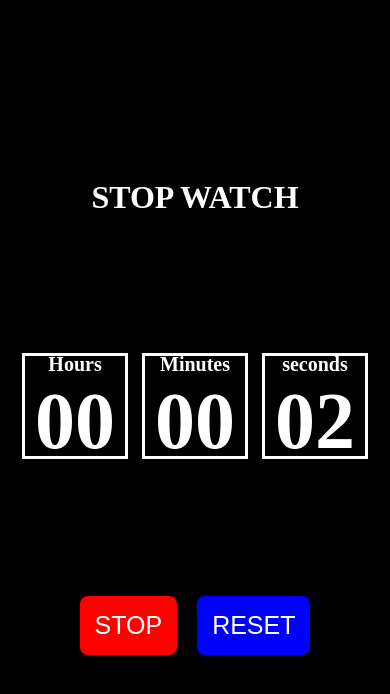
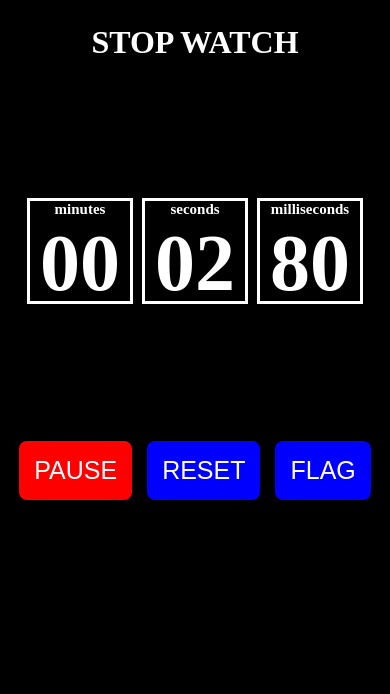
Before and after one commit to Ododahdavid/Stopwach, a plain HTML site: page index.html in a window 390 px wide. Both pictures are taken after a click on the button "START". Drawn offline with Linux system fonts and the light colour scheme.

Commit message:
Add files via upload

```diff
--- a/index.html
+++ b/index.html
@@ -12,17 +12,20 @@
 
     <div class="clockFrame">
 
-        <div class="hours"></div>
-        <div class="Minutes"></div>
+        <div class="minutes"></div>
         <div class="seconds"></div>
+        <div class="milliseconds"></div>
 
     </div>
 
     <div class="buttonWrapper">
         <button id="powerButton" type="button">START</button>
         <button id="resetButton" type="button">RESET</button>
+        <button id="flagButton" class="flagButton" type="button">FLAG</button>
     </div>
+    <div class="flaggedTimeContainer">
 
+    </div>
 
     <script src="./script.js"></script>
 </body>
--- a/script.js
+++ b/script.js
@@ -1,66 +1,143 @@
 
 
-let hours = document.querySelector('.hours');
-let minutes = document.querySelector('.Minutes');
+// let minutes = document.querySelector('.minutes');
+// let seconds = document.querySelector('.seconds');
+// let milliseconds = document.querySelector('.milliseconds');
+// let powerButton = document.querySelector('#powerButton');
+// let resetButton = document.querySelector('#resetButton');
+// let clickCount = 0;
+// let timer;
+
+// minutes.textContent = '00';
+// seconds.textContent = '00';
+// milliseconds.textContent = '00';
+
+// function startTimer() {
+//     timer = setInterval(function () {
+//         let mil = parseInt(milliseconds.textContent);
+//         let sec = parseInt(seconds.textContent);
+//         let min = parseInt(minutes.textContent);
+
+//         mil++;
+//         if (mil >= 100) {
+//             mil = 0;
+//             sec++;
+//         }
+//         if (sec >= 60) {
+//             sec = 0;
+//             min++;
+//         }
+
+//         // Pad the numbers with leading zeros
+//         milliseconds.textContent = String(mil).padStart(2, '0');
+//         seconds.textContent = String(sec).padStart(2, '0');
+//         minutes.textContent = String(min).padStart(2, '0');
+//     }, 1)
+
+// }
+// powerButton.addEventListener('click', function () {
+//     powerButton.textContent = "STOP"
+//     clickCount++;
+//     if (clickCount === 1) {
+
+//         startTimer();
+//         powerButton.classList.add("stopButton")
+
+//     }
+//     if (clickCount === 2) {
+//         clickCount = 0;
+//         powerButton.textContent = "START"
+//         powerButton.classList.remove("stopButton")
+//         clearInterval(timer);
+//     }
+// });
+
+// resetButton.addEventListener('click', function () {
+//     milliseconds.textContent = '00';
+//     seconds.textContent = '00';
+//     minutes.textContent = '00';
+
+//     clearInterval(timer);
+//     clickCount = 0;
+//     powerButton.textContent = "START"
+//     powerButton.classList.remove("stopButton")
+
+
+// })
+
+let minutes = document.querySelector('.minutes');
 let seconds = document.querySelector('.seconds');
+let milliseconds = document.querySelector('.milliseconds');
 let powerButton = document.querySelector('#powerButton');
 let resetButton = document.querySelector('#resetButton');
 let clickCount = 0;
 let timer;
+let startTime;
+let elapsedTime = 0;
+let flagButton = document.querySelector('#flagButton');
+let flaggedTimeContainer = document.querySelector('.flaggedTimeContainer');
 
-hours.textContent = '00';
 minutes.textContent = '00';
 seconds.textContent = '00';
+milliseconds.textContent = '00';
 
 function startTimer() {
+    startTime = Date.now() - elapsedTime;
     timer = setInterval(function () {
-        let sec = parseInt(seconds.textContent);
-        let min = parseInt(minutes.textContent);
-        let hr = parseInt(hours.textContent);
+        elapsedTime = Date.now() - startTime;
 
-        sec++;
-        if (sec >= 60) {
-            sec = 0;
-            min++;
-        }
-        if (min >= 60) {
-            min = 0;
-            hr++;
-        }
+        let mil = Math.floor((elapsedTime % 1000) / 10);
+        let sec = Math.floor((elapsedTime / 1000) % 60);
+        let min = Math.floor((elapsedTime / 1000 / 60) % 60);
 
         // Pad the numbers with leading zeros
+        milliseconds.textContent = String(mil).padStart(2, '0');
         seconds.textContent = String(sec).padStart(2, '0');
         minutes.textContent = String(min).padStart(2, '0');
-        hours.textContent = String(hr).padStart(2, '0');
-    }, 1000)
+    }, 10); // Update every 10 milliseconds for smoother display
+}
 
-}
+
 powerButton.addEventListener('click', function () {
-    powerButton.textContent = "STOP"
+    flagButton.style.display = 'block';
     clickCount++;
-    if (clickCount === 1) {
-
+    if (clickCount % 2 !== 0) {
+        powerButton.textContent = "PAUSE";
         startTimer();
-        powerButton.classList.add("stopButton")
-
-    }
-    if (clickCount === 2) {
-        clickCount = 0;
-        powerButton.textContent = "START"
-        powerButton.classList.remove("stopButton")
+        powerButton.classList.add("stopButton");
+    } else {
+        powerButton.textContent = "RESUME";
+        powerButton.classList.remove("stopButton");
         clearInterval(timer);
     }
 });
 
 resetButton.addEventListener('click', function () {
-    hours.textContent = '00';
+    milliseconds.textContent = '00';
+    seconds.textContent = '00';
     minutes.textContent = '00';
-    seconds.textContent = '00';
 
     clearInterval(timer);
     clickCount = 0;
+    elapsedTime = 0;
     powerButton.textContent = "START"
     powerButton.classList.remove("stopButton")
 
+    flagButton.style.display = 'none';
+    flaggedTimeContainer.innerHTML = "";
+})
 
-})
+flagButton.addEventListener('click', function(){
+    let flaggedTimeElement = document.createElement("div");
+    flaggedTimeContainer.setAttribute("style", "outline: solid white 2px");
+    flaggedTimeElement.style.width = "100%";
+    flaggedTimeElement.style.height = "40px";
+    flaggedTimeElement.style.textAlign = "center";
+    flaggedTimeElement.style.color = "white";
+    flaggedTimeElement.style.display = "flex";
+    flaggedTimeElement.style.justifyContent = "center";
+    flaggedTimeElement.style.alignItems = "center";
+    flaggedTimeElement.textContent = `${minutes.textContent}:${seconds.textContent}:${milliseconds.textContent}`;
+    flaggedTimeContainer.appendChild(flaggedTimeElement);
+
+});
--- a/styles.css
+++ b/styles.css
@@ -29,11 +29,11 @@ body{
     justify-content: center;
     align-items: center;
     /* outline: solid 1px; */
-    gap: 20px;
+    gap: 15px;
 }
 
 
-.hours, .Minutes, .seconds{
+.minutes, .seconds, .milliseconds{
     outline: solid 3px white;
     width: 300px;
     height: 300px;
@@ -44,17 +44,10 @@ body{
     font-size: 200px;
     font-weight: bolder;
     flex-direction: column;
+    transition: all .5s ease-in;
 }
-.hours::before{
-    content: 'Hours';
-    width: 100%;
-    height: 30px;
-    color: white;
-    font-size: 30px;
-    text-align: center;
-}
-.Minutes::before{
-    content: 'Minutes';
+.minutes::before{
+    content: 'minutes';
     width: 100%;
     height: 30px;
     color: white;
@@ -69,6 +62,14 @@ body{
     font-size: 30px;
     text-align: center;
 }
+.milliseconds::before{
+    content: 'milliseconds';
+    width: 100%;
+    height: 30px;
+    color: white;
+    font-size: 30px;
+    text-align: center;
+}
 .buttonWrapper{
     width: 100%;
     height: 80px;
@@ -76,7 +77,7 @@ body{
     justify-content: center;
     align-items: center;
     margin-top: 30px;
-    gap: 20px;
+    gap: 15px;
 }
 .buttonWrapper button{
     border: none;
@@ -102,23 +103,38 @@ body{
     color: white;
     cursor: pointer;
 }
+.flagButton{
+    display: none;
+}
+
+.flaggedTimeContainer{
+    /* outline: solid white 2px ; */
+    width: 300px;
+    height: 300px;
+    overflow-y: auto;
+    margin-top: 10px;
+}
+
+
+
+
 
 @media screen and (max-width: 768px){
-    .hours, .Minutes, .seconds{
+    .minutes, .seconds, .milliseconds{
         width: 100px;
         height: 100px;
         font-size: 80px;
     }
-    .hours::before{
-        font-size: 20px;
-        margin-top: 8px;
-    }
-    .Minutes::before{
-        font-size: 20px;
+    .minutes::before{
+        font-size: 15px;
         margin-top: 8px;
     }
     .seconds::before{
-        font-size: 20px;
+        font-size: 15px;
+        margin-top: 8px;
+    }
+    .milliseconds::before{
+        font-size: 15px;
         margin-top: 8px;
     }
 }
```
